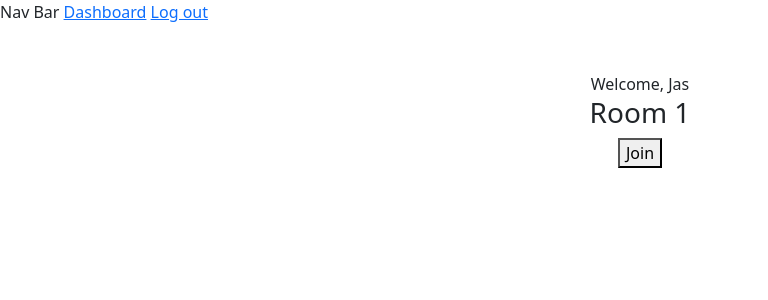
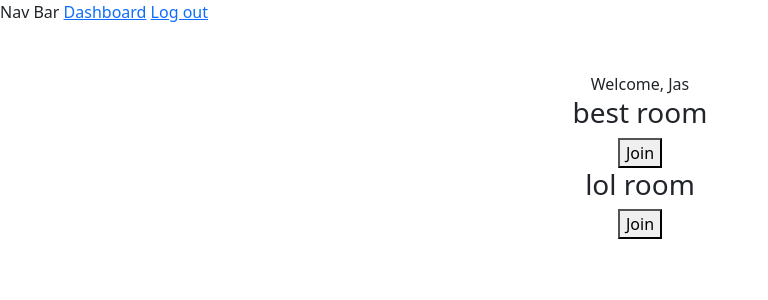
Before and after one commit to jaspereap/chatty, a Flask app: page /dashboard in a window 1280 px wide. Shown: the top 300 px of the page, without its empty margins (0-768 px from the left). Run offline with Flask 3, Linux system fonts and the light colour scheme; a user stored in the database is signed in; some libraries are stand-ins or nearby versions.

Commit message:
added room

```diff
--- a/app.py
+++ b/app.py
@@ -2,7 +2,7 @@ from flask import Flask, render_template, request, redirect, url_for, flash, ses
 from flask_login import LoginManager, UserMixin, login_user, logout_user, login_required, current_user
 import sqlite3
 from werkzeug.security import check_password_hash, generate_password_hash
-from flask_socketio import SocketIO, send, emit
+from flask_socketio import SocketIO, send, emit, join_room, leave_room
 
 app = Flask(__name__)
 app.config['SECRET_KEY'] = 'super secret key'
@@ -16,6 +16,10 @@ login_manager.init_app(app)
 
 login_manager.login_view = 'login' # name of function to login page
 login_manager.login_message = 'Please log in first.'
+
+rooms = [{"room_id": 1, "room_name": "best room"},
+         {"room_id":2, "room_name": "lol room"}]
+
 
 @login_manager.user_loader
 def load_user(user_id):
@@ -57,8 +61,10 @@ def disconnect():
 
 @socketio.on('joinRoom')
 def joinRoom(data):
-    roomName = data['room']
-
+    room_id = data['room_id']
+    username = data['username']
+    print(f"{username} joins room {room_id}")
+    join_room(room_id)
 
 
 # Flask Routing
@@ -135,7 +141,7 @@ def logout():
 @app.route("/dashboard", methods=['POST','GET'])
 @login_required
 def dashboard():
-    return render_template('dashboard.html')
+    return render_template('dashboard.html', rooms=rooms)
 
 if __name__ == '__main__':
     socketio.run(app)
--- a/templates/dashboard.html
+++ b/templates/dashboard.html
@@ -17,16 +17,27 @@ Dashboard
                 socket.emit('systemMessage',username+' has connected');
             });
 
-            document.querySelector("#room").addEventListener('click', function(e){
-                e.preventDefault();
-                var roomName = document.querySelector('#room').value;
-                socket.emit('systemMessage',roomName);
-            })
-
     });
     </script>
+
+    {% for room in rooms %}
     <div>
-        <h3>Room 1</h3>
-        <button type="submit" id="room" value="room 1">Join</button>
+        <h3>{{ room['room_name'] }}</h3>
+        <button type="submit" id="room-{{ room['room_id'] }}" value="{{ room['room_name'] }}">Join</button>
     </div>
+    <script>
+        document.addEventListener("DOMContentLoaded", function(){
+            var socket = io();
+            var room_id = {{ room['room_id'] }}
+            var room_query_id = "room-{{ room['room_id'] }}";
+            document.querySelector("#" + room_query_id).addEventListener('click', function(e){
+            e.preventDefault();
+            var roomName = document.querySelector("#" + room_query_id).value;
+            socket.emit('systemMessage',roomName);
+            socket.emit('joinRoom',{'username':username,'room_id':room_id });
+            });
+        });
+
+    </script>
+    {% endfor %}
 {% endblock %}
```
